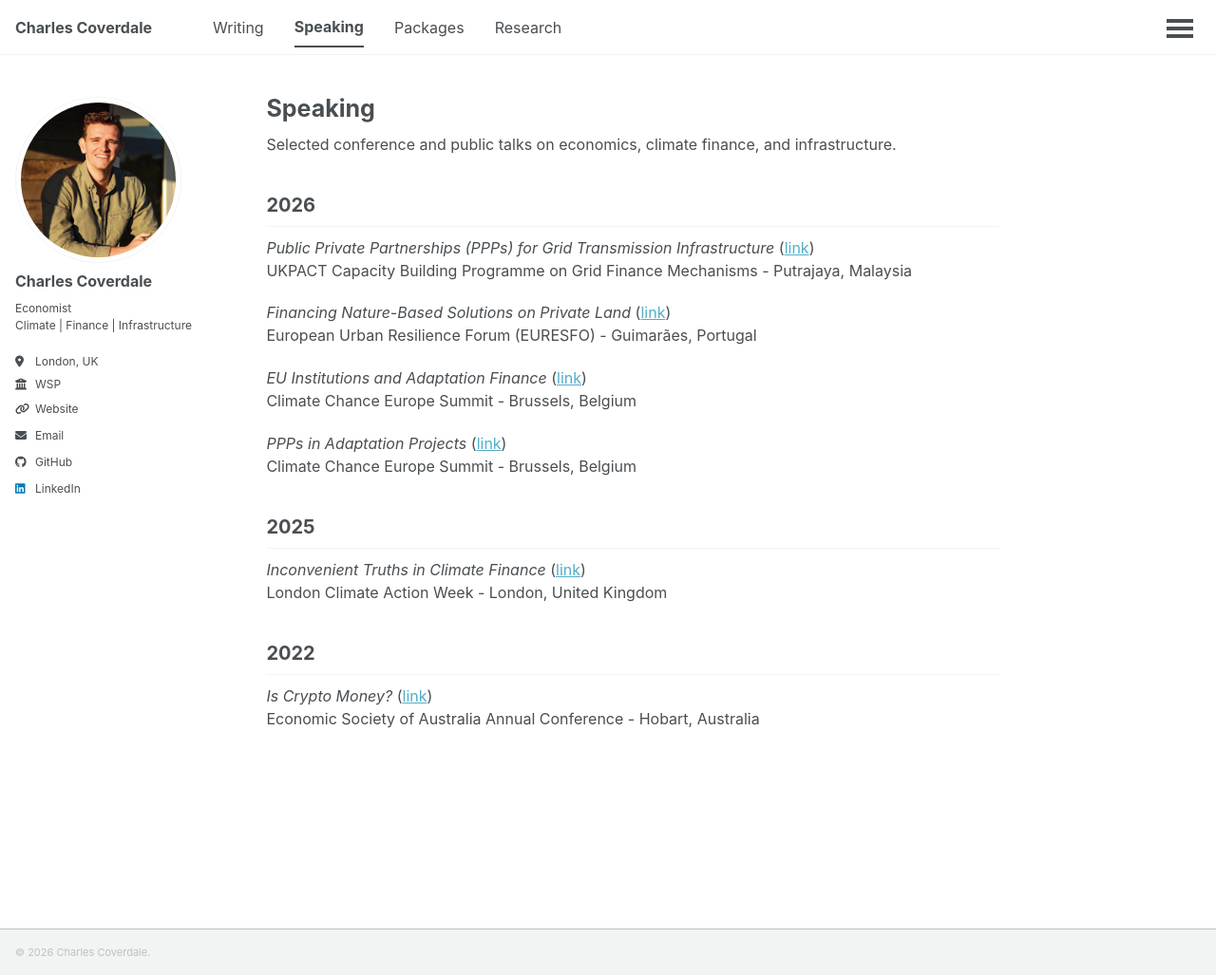
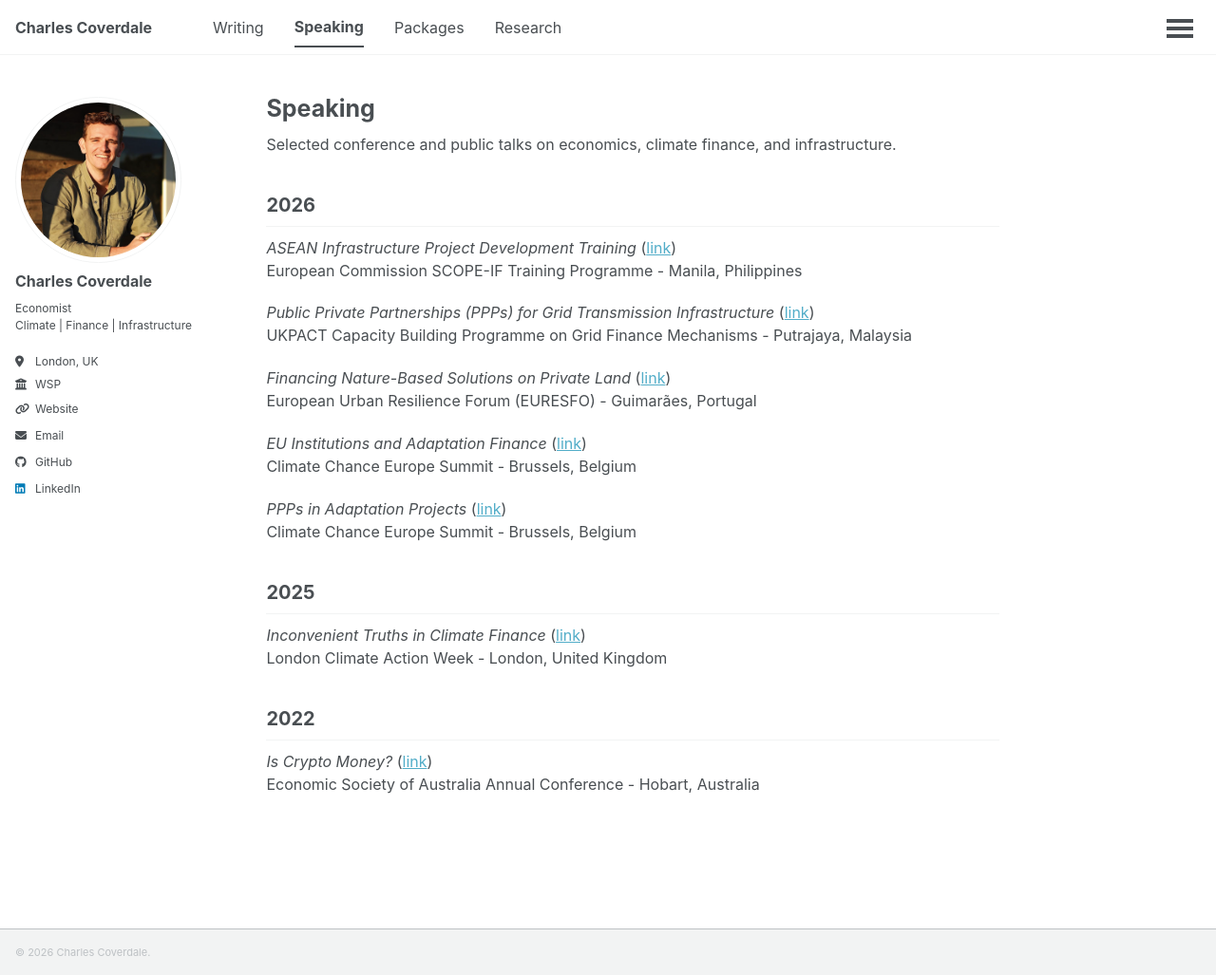
Before and after one commit to charlescoverdale/charlescoverdale.github.io, a Jekyll site: the page built from _pages/speaking.md, in a window 1280 px wide and 1027 px high. Shown: the whole window at 95% size. Built offline with Jekyll 4.4.1, drawn with Linux system fonts in a browser that asks for light colours; a script that is not in the unit is left out.

Commit message:
Add ASEAN infrastructure training talk to speaking page
New 2026 entry for the European Commission SCOPE-IF training programme
in Manila, placed at the top of the section as the most recent talk.

```diff
--- a/_pages/speaking.md
+++ b/_pages/speaking.md
@@ -8,6 +8,9 @@ author_profile: true
 Selected conference and public talks on economics, climate finance, and infrastructure.
 
 ## 2026
+
+*ASEAN Infrastructure Project Development Training* ([link](https://lnkd.in/p/enW2FMXt))<br>
+European Commission SCOPE-IF Training Programme - Manila, Philippines
 
 *Public Private Partnerships (PPPs) for Grid Transmission Infrastructure* ([link](https://www.linkedin.com/posts/charlescoverdale_energy-transmission-infrastructure-ugcPost-7486004741500715009-bM5m/))<br>
 UKPACT Capacity Building Programme on Grid Finance Mechanisms - Putrajaya, Malaysia
```
